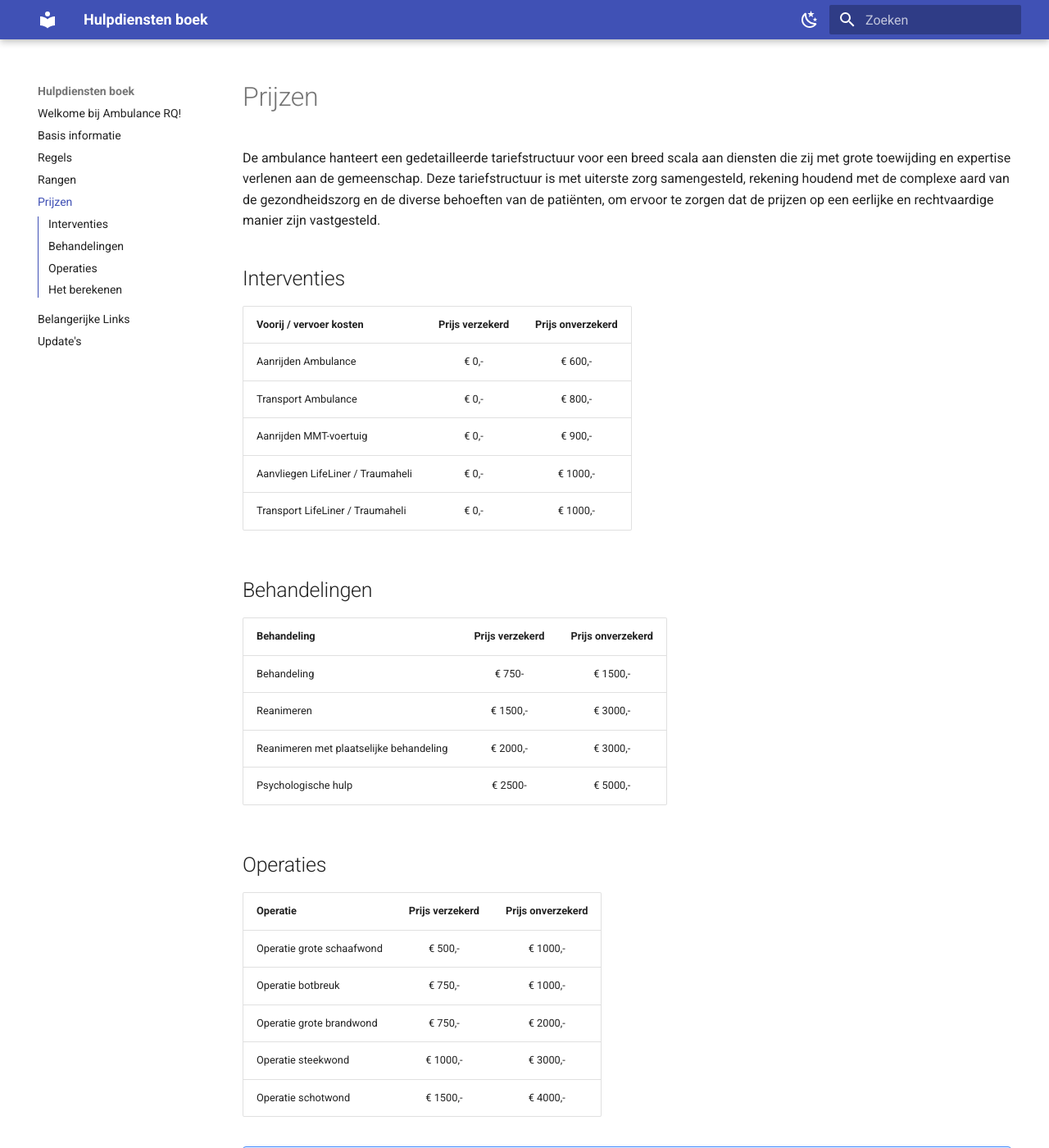
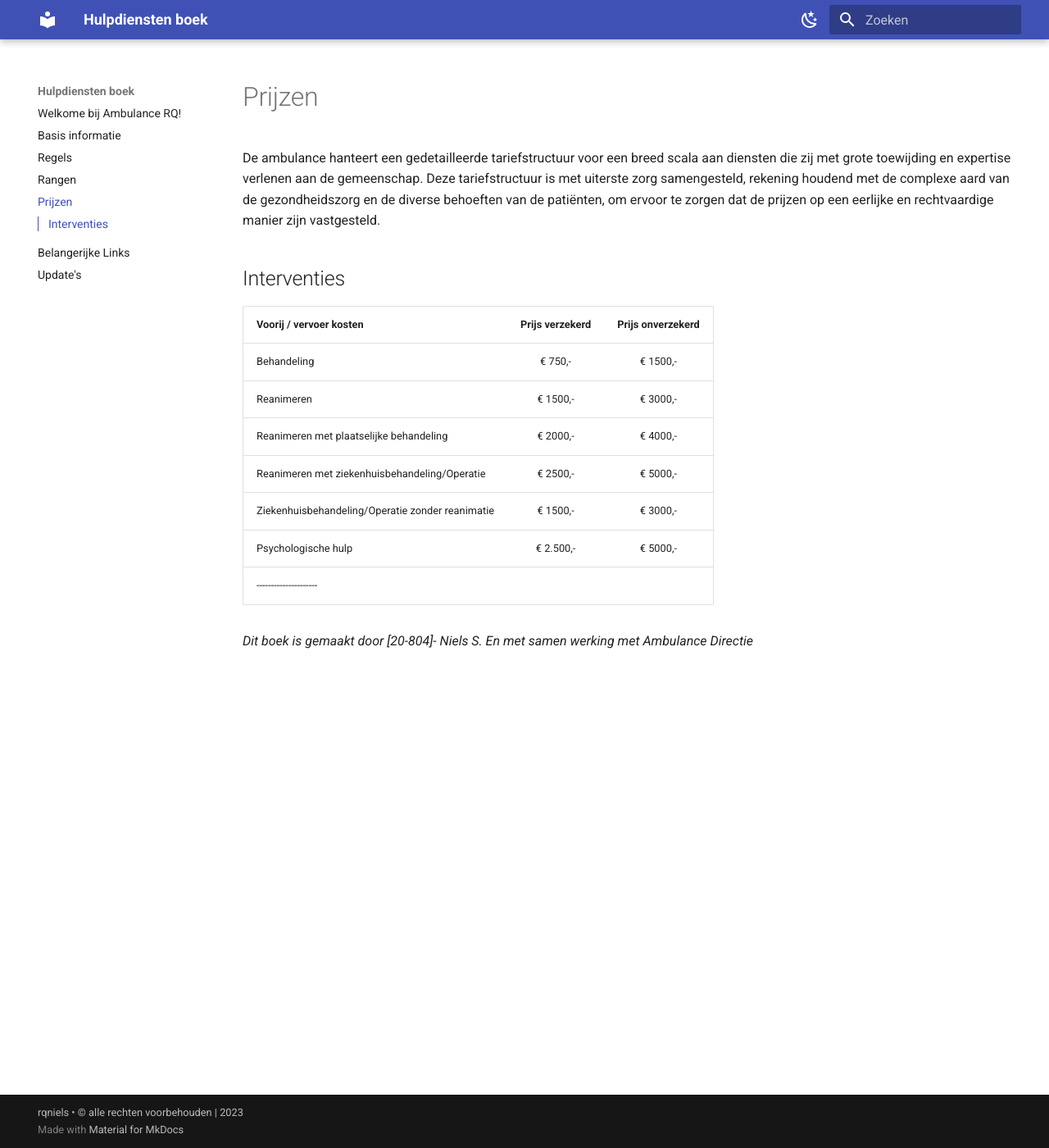
Before and after one commit to rqniels/Hulpdienstenboek, an MkDocs documentation site: the page built from docs/prijzen.md, in a window 1280 px wide and 1400 px high. Shown: the whole window at 82% size. Built offline with MkDocs 1.6.1 and Material for MkDocs 9.7.7, drawn with Linux system fonts in a browser that asks for light colours; some of the changed text lies outside the part shown.

Commit message:
Update 12345654323456

```diff
--- a/docs/prijzen.md
+++ b/docs/prijzen.md
@@ -5,48 +5,12 @@ De ambulance hanteert een gedetailleerde tariefstructuur voor een breed scala aa
 
 | Voorij / vervoer kosten | Prijs verzekerd | Prijs onverzekerd |
 |:--------------------|:---------------:|:-----------------:|
-| Aanrijden Ambulance | € 0,- | € 600,- |
-| Transport Ambulance | € 0,- | € 800,- |
-| Aanrijden MMT-voertuig | € 0,- | € 900,- |
-| Aanvliegen LifeLiner / Traumaheli | € 0,- | € 1000,- |
-| Transport LifeLiner / Traumaheli | € 0,- | € 1000,- |
-
-## Behandelingen
-
-| Behandeling | Prijs verzekerd | Prijs onverzekerd |
-|:--------------------|:---------------:|:-----------------:|
-| Behandeling               | € 750- | € 1500,- |
-| Reanimeren                 | € 1500,- | € 3000,- |
-| Reanimeren met plaatselijke behandeling  | € 2000,- | € 3000,- |
-| Psychologische hulp       | € 2500- | € 5000,- |
-
-
-## Operaties
-
-| Operatie  | Prijs verzekerd | Prijs onverzekerd |
-|:--------------------|:---------------:|:-----------------:|
-| Operatie grote schaafwond         | € 500,- | € 1000,- |
-| Operatie botbreuk                | € 750,- | € 1000,- |
-| Operatie grote brandwond          | € 750,- | € 2000,- |
-| Operatie steekwond                 | € 1000,- | € 3000,- |
-| Operatie schotwond                | € 1500,- | € 4000,- |
-!!! attention "LET OP"
-    De prijzen kunnen te allen tijde worden herzien
-
-!!! warning "LET OP"
-    Het onderstaande tabel is een VOORBEELD
-## Het berekenen
-
-Dit is een voorbleedje om te laten zien hoe je het moet berekenen.
-
-| Prijsopgave  | Prijs verzekerd | Prijs onverzekerd |
-|:--------------------|:---------------:|:-----------------:|
-| Aanrijden Ambulance | € 0,- | € 600,- |
-| Reanimeren                 | € 1500,- | € 3000,- |
-| Transport Ambulance | € 0,- | € 800,- |
-| Operatie schotwond                | € 1500,- | € 4000,- |
-| **Totaal**           | **€ 3000,-** | **€ 8400,-** |
-
+| Behandeling | € 750,- | € 1500,- |
+| Reanimeren | € 1500,- | € 3000,- |
+| Reanimeren met plaatselijke behandeling | € 2000,- | € 4000,- |
+| Reanimeren met ziekenhuisbehandeling/Operatie | € 2500,- | € 5000,- |
+| Ziekenhuisbehandeling/Operatie zonder reanimatie | € 1500,- | € 3000,- |
+| Psychologische hulp | € 2.500,- | € 5000,- |
 ---------------------
 
 *Dit boek is gemaakt door [20-804]- Niels S. En met samen werking met Ambulance Directie*
```
